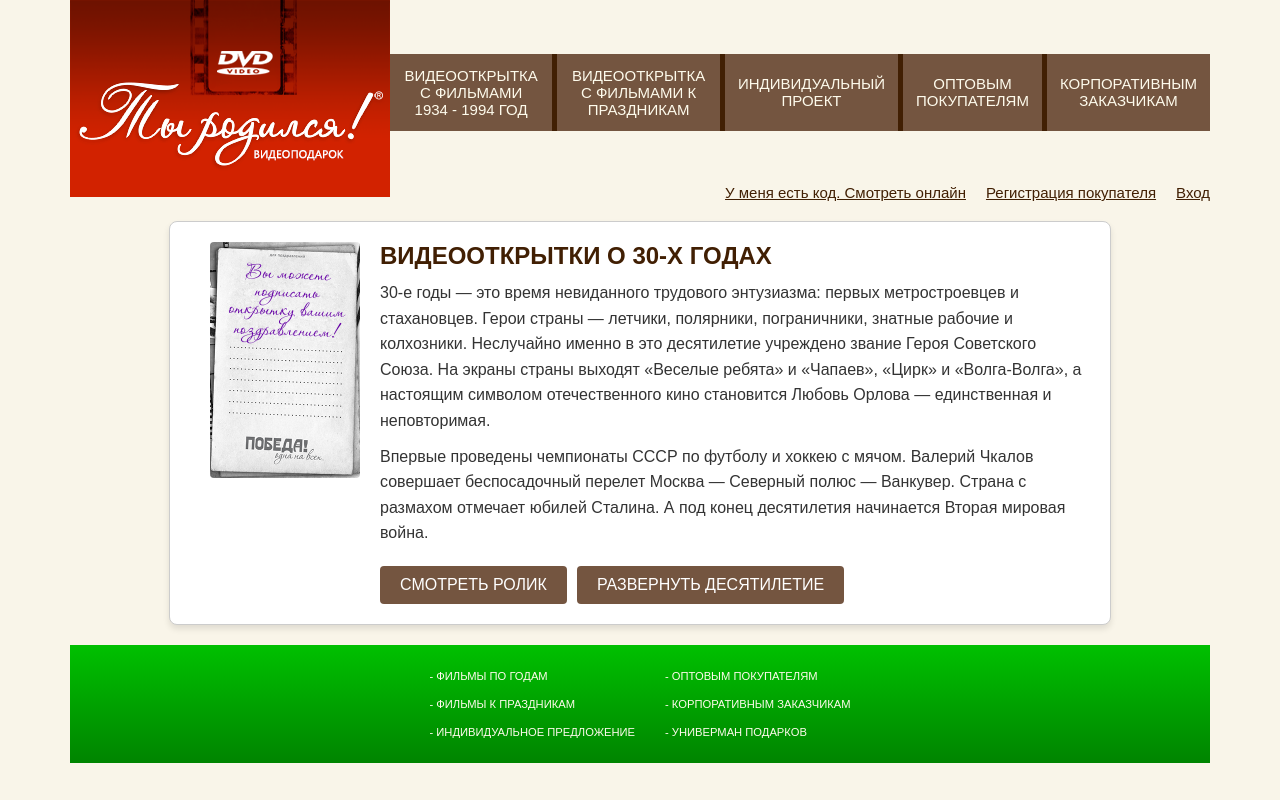
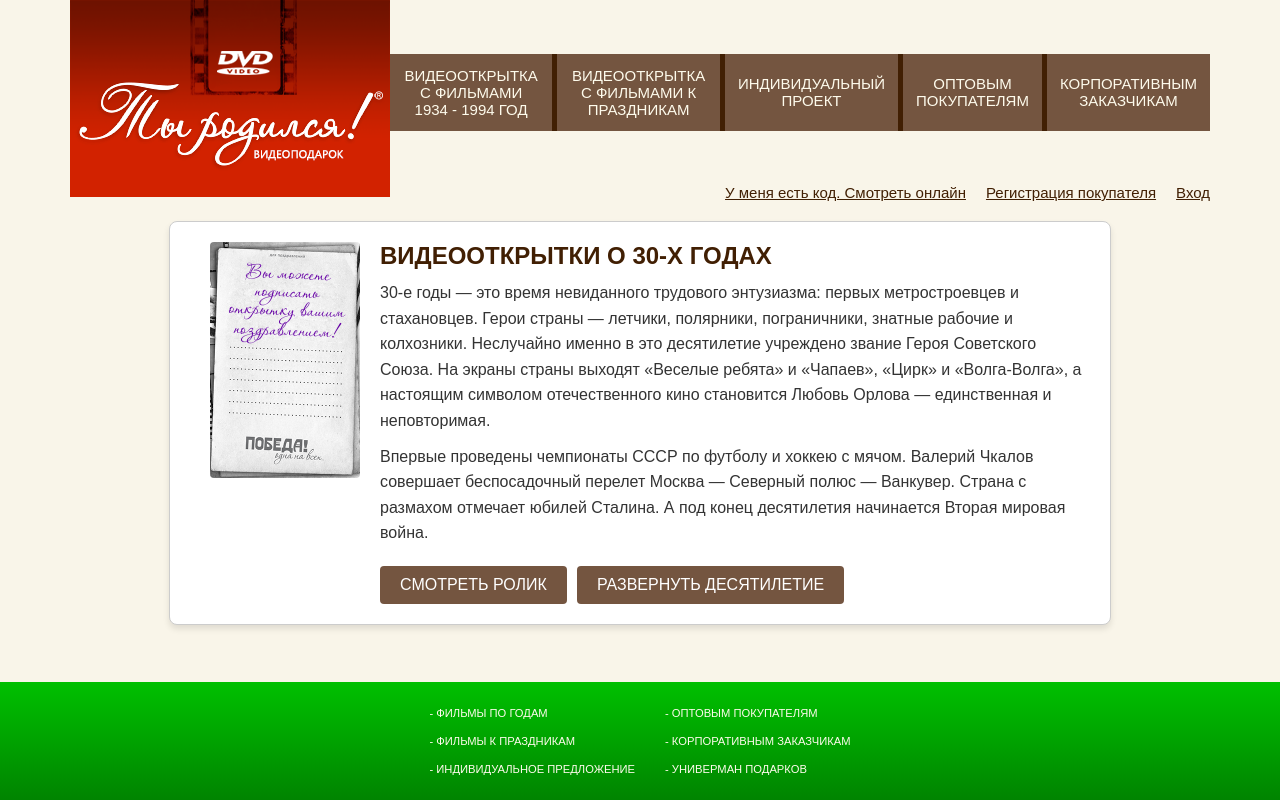
Before and after one commit to sosiskakiller2005/ty-rodilsya, a PHP site: page / in a window 1280 px wide. Run offline with PHP 8.4, Linux system fonts and the light colour scheme.

Commit message:
Переработана структура документа, добавлен main для основного контента.

```diff
--- a/assets/css/main.css
+++ b/assets/css/main.css
@@ -15,6 +15,16 @@
 * {
     margin: 0;
     padding: 0;
+}
+
+html, body {
+    height: 100%;
+}
+
+body {
+    display: flex;
+    flex-direction: column;
+    justify-content: space-between;
 }
 
 input[type="text"],
@@ -39,6 +49,10 @@ input[type="password"]:focus {
 .container {
     max-width: 1140px;
     margin: 0 auto;
+}
+
+.main-content {
+    flex-grow: 1;
 }
 
 .header {
--- a/index.html
+++ b/index.html
@@ -33,6 +33,7 @@
             </div>
         </header>
 
+        <main class="main-content">
             <article class="article-container">
                 <div class="article-content">
                     <div class="article-image">
@@ -42,9 +43,11 @@
                         <h2>ВИДЕООТКРЫТКИ О 30-Х ГОДАХ</h2>
                         <p>
                             30-е годы — это время невиданного трудового энтузиазма: первых метростроевцев и стахановцев.
-                        Герои страны — летчики, полярники, пограничники, знатные рабочие и колхозники. Неслучайно именно
+                            Герои страны — летчики, полярники, пограничники, знатные рабочие и колхозники. Неслучайно
+                            именно
                             в это десятилетие учреждено звание Героя Советского Союза. На экраны страны выходят «Веселые
-                        ребята» и «Чапаев», «Цирк» и «Волга-Волга», а настоящим символом отечественного кино становится
+                            ребята» и «Чапаев», «Цирк» и «Волга-Волга», а настоящим символом отечественного кино
+                            становится
                             Любовь Орлова — единственная и неповторимая.
                         </p>
                         <p>
@@ -109,6 +112,8 @@
                     </article>
                 </div>
             </article>
+        </main>
+    </div>
 
     <footer class="footer">
         <div class="footer-item">
@@ -128,7 +133,7 @@
 
         </div>
     </footer>
-    </div>
+
     <script src="./assets/js/script.js"></script>
 </body>
 
```
Lines whose indentation alone changed are shown as unchanged.
